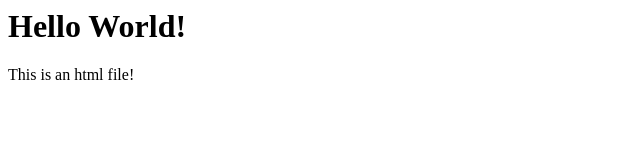
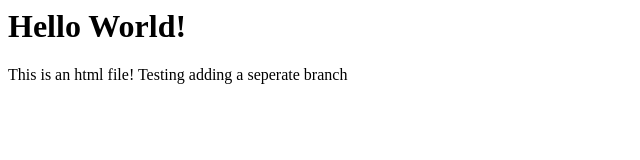
Before and after one commit to dlclasson/python_webservice, a plain HTML site: page files/index.html in a window 1280 px wide. Shown: the whole page, without its empty margins (0-640 px from the left). Drawn offline with Linux system fonts and the light colour scheme.

Commit message:
Added info about branch

```diff
--- a/files/index.html
+++ b/files/index.html
@@ -3,7 +3,7 @@
 
 <h1>Hello World!</h1>
 
-<p>This is an html file!</p>
+<p>This is an html file! Testing adding a seperate branch</p>
 
 </body>
 </html>
```
